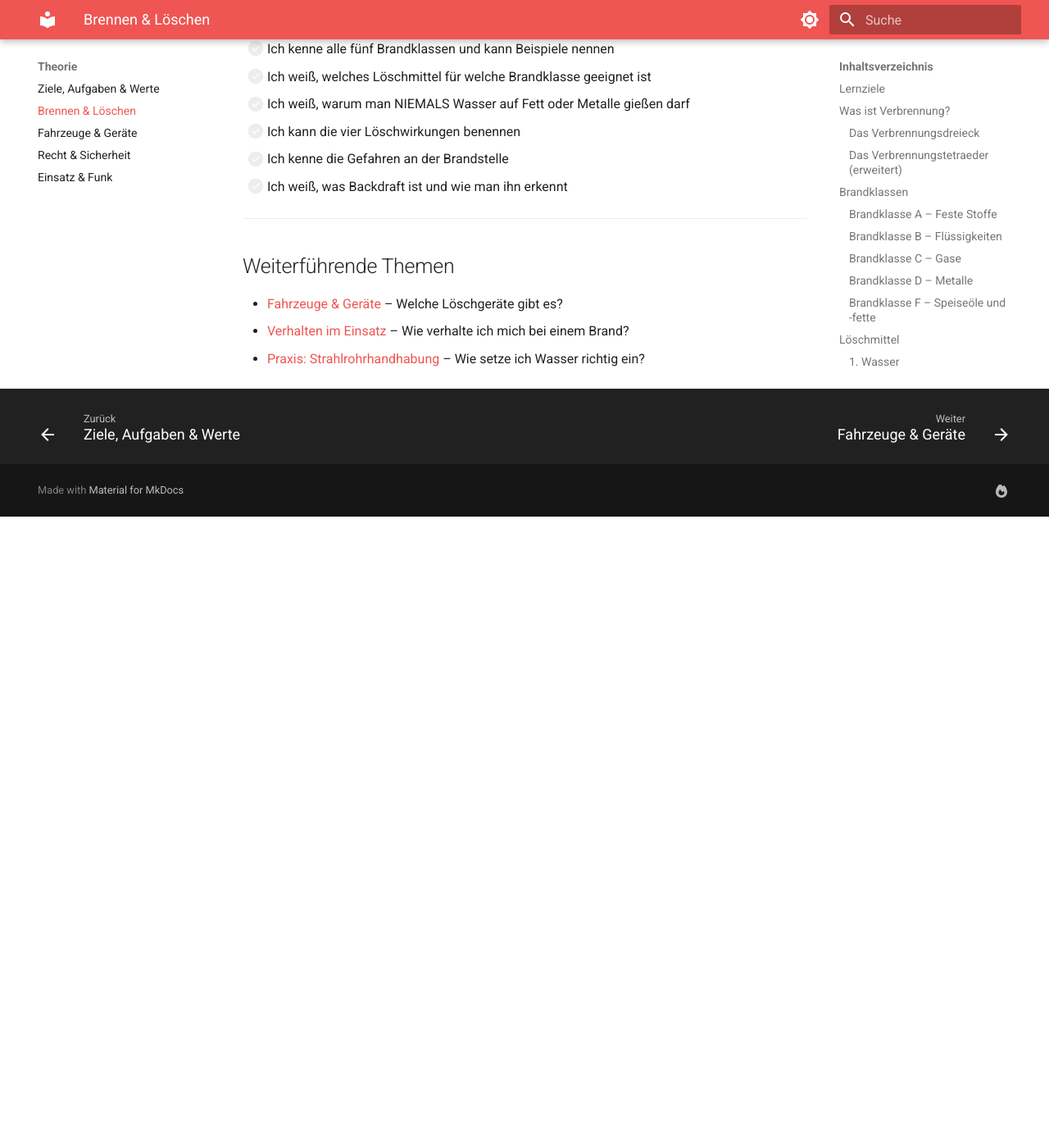
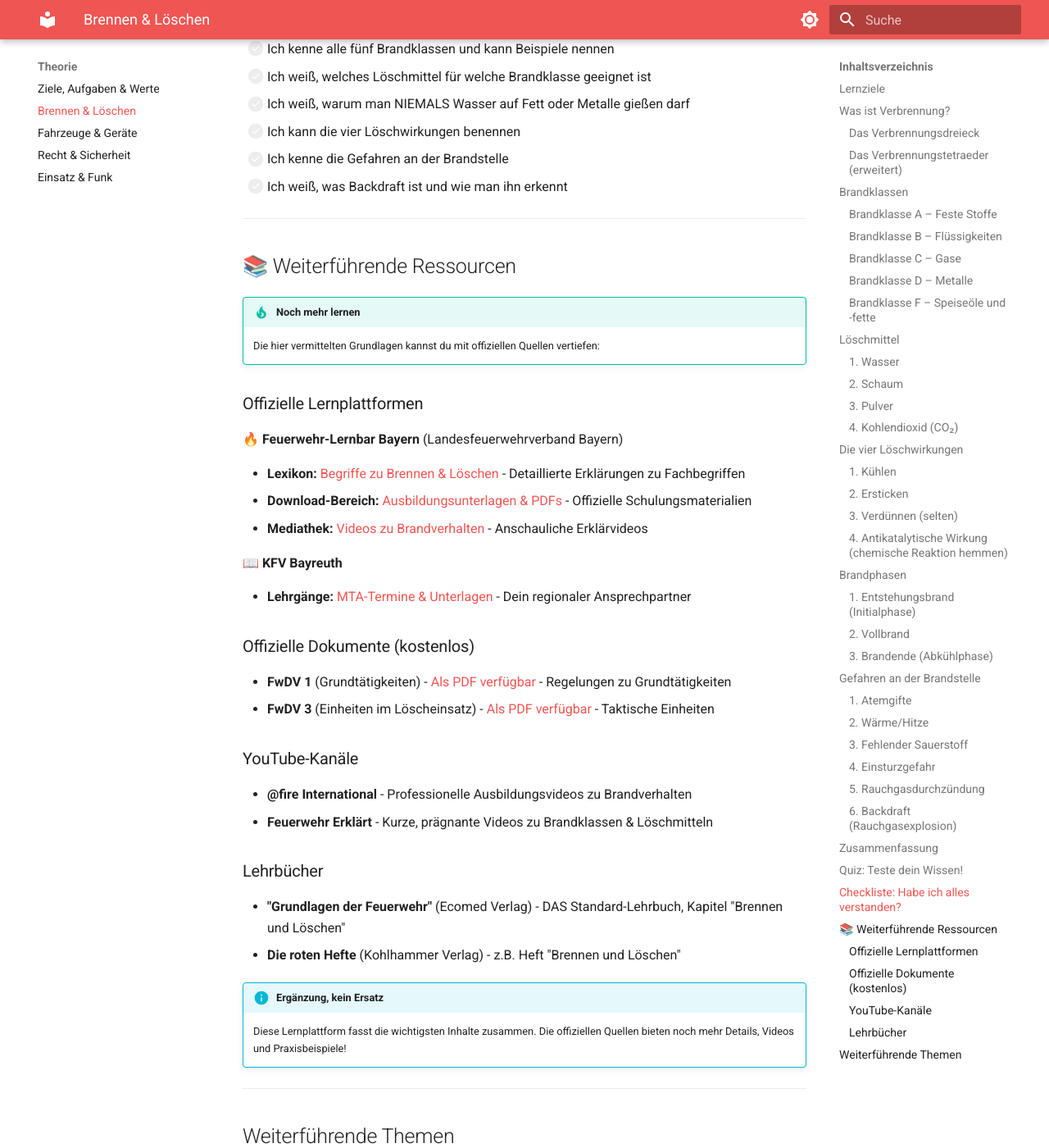
Before and after one commit to slauger/mta-lernplattform, an MkDocs documentation site: the page built from docs/theorie/brennen-loeschen.md, in a window 1280 px wide and 1400 px high, scrolled down 12772 px. Shown: the whole window at 82% size. Built offline with MkDocs 1.6.1 and Material for MkDocs 9.7.7, drawn with Linux system fonts in a browser that asks for light colours; before the commit the page ends 13402 px from its top, so only the background shows below that.

Commit message:
Add: Weiterführende Ressourcen zu 'Brennen & Löschen'
Links zu offiziellen Quellen hinzugefügt:
- Feuerwehr-Lernbar Bayern (Lexikon, Downloads, Mediathek)
- KFV Bayreuth (Lehrgänge)
- FwDV 1 & 3 (PDFs)
- YouTube-Kanäle (@fire, Feuerwehr Erklärt)
- Lehrbücher (Ecomed, Rote Hefte)

Eigene Inhalte bleiben als Zusammenfassung, offizielle Quellen für Vertiefung.

🤖 Generated with [Claude Code](https://claude.com/claude-code)

Co-Authored-By: Claude <noreply@anthropic.com>

```diff
--- a/docs/theorie/brennen-loeschen.md
+++ b/docs/theorie/brennen-loeschen.md
@@ -511,6 +511,43 @@ Ein Brand durchläuft typischerweise **drei Phasen**:
 
 ---
 
+## 📚 Weiterführende Ressourcen
+
+!!! tip "Noch mehr lernen"
+    Die hier vermittelten Grundlagen kannst du mit offiziellen Quellen vertiefen:
+
+### Offizielle Lernplattformen
+
+**🔥 Feuerwehr-Lernbar Bayern** (Landesfeuerwehrverband Bayern)
+
+- **Lexikon:** [Begriffe zu Brennen & Löschen](https://www.feuerwehr-lernbar.bayern/lexikon/) - Detaillierte Erklärungen zu Fachbegriffen
+- **Download-Bereich:** [Ausbildungsunterlagen & PDFs](https://www.feuerwehr-lernbar.bayern/download/) - Offizielle Schulungsmaterialien
+- **Mediathek:** [Videos zu Brandverhalten](https://www.feuerwehr-lernbar.bayern/mediathek/) - Anschauliche Erklärvideos
+
+**📖 KFV Bayreuth**
+
+- **Lehrgänge:** [MTA-Termine & Unterlagen](https://kfv-bayreuth-lehrgaenge.de/) - Dein regionaler Ansprechpartner
+
+### Offizielle Dokumente (kostenlos)
+
+- **FwDV 1** (Grundtätigkeiten) - [Als PDF verfügbar](https://www.google.com/search?q=FwDV+1+PDF) - Regelungen zu Grundtätigkeiten
+- **FwDV 3** (Einheiten im Löscheinsatz) - [Als PDF verfügbar](https://www.google.com/search?q=FwDV+3+PDF) - Taktische Einheiten
+
+### YouTube-Kanäle
+
+- **@fire International** - Professionelle Ausbildungsvideos zu Brandverhalten
+- **Feuerwehr Erklärt** - Kurze, prägnante Videos zu Brandklassen & Löschmitteln
+
+### Lehrbücher
+
+- **"Grundlagen der Feuerwehr"** (Ecomed Verlag) - DAS Standard-Lehrbuch, Kapitel "Brennen und Löschen"
+- **Die roten Hefte** (Kohlhammer Verlag) - z.B. Heft "Brennen und Löschen"
+
+!!! info "Ergänzung, kein Ersatz"
+    Diese Lernplattform fasst die wichtigsten Inhalte zusammen. Die offiziellen Quellen bieten noch mehr Details, Videos und Praxisbeispiele!
+
+---
+
 ## Weiterführende Themen
 
 - [Fahrzeuge & Geräte](fahrzeuge-geraete.md) – Welche Löschgeräte gibt es?
```
